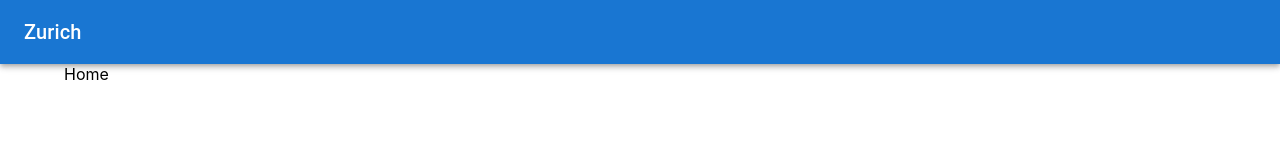
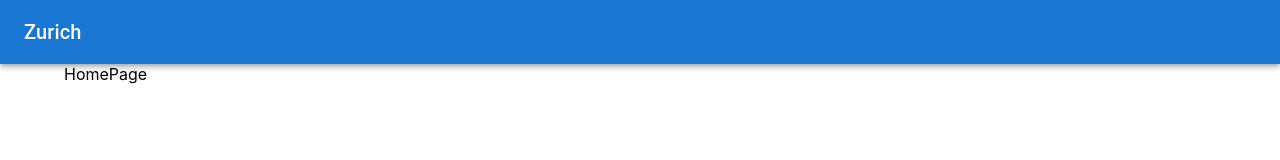
Before and after one commit to sandeepahuja-stack/demo-app, a React (Create React App) app: page / in a window 1280 px wide. Shown: the top 160 px of the page. Built offline with nearby package versions, Linux system fonts and the light colour scheme.

Commit message:
agent section started

```diff
--- /dev/null
+++ b/src/components/Homepage/HomePage.jsx
@@ -0,0 +1,7 @@
+import React from "react";
+import * as MOCK_CUSTOMER_LIST_DATA from "./__mock__/data.json";
+const HomePage = () => {
+  console.log(MOCK_CUSTOMER_LIST_DATA);
+  return <>HomePage</>;
+};
+export default HomePage;
--- /dev/null
+++ b/src/components/Homepage/__mock__/data.json
@@ -0,0 +1 @@
+{"page":1,"per_page":6,"total":12,"total_pages":2,"data":[{"id":1,"email":"george.bluth@reqres.in","first_name":"George","last_name":"Bluth","avatar":"https://reqres.in/img/faces/1-image.jpg"},{"id":2,"email":"janet.weaver@reqres.in","first_name":"Janet","last_name":"Weaver","avatar":"https://reqres.in/img/faces/2-image.jpg"},{"id":3,"email":"emma.wong@reqres.in","first_name":"Emma","last_name":"Wong","avatar":"https://reqres.in/img/faces/3-image.jpg"},{"id":4,"email":"eve.holt@reqres.in","first_name":"Eve","last_name":"Holt","avatar":"https://reqres.in/img/faces/4-image.jpg"},{"id":5,"email":"charles.morris@reqres.in","first_name":"Charles","last_name":"Morris","avatar":"https://reqres.in/img/faces/5-image.jpg"},{"id":6,"email":"tracey.ramos@reqres.in","first_name":"Tracey","last_name":"Ramos","avatar":"https://reqres.in/img/faces/6-image.jpg"}],"support":{"url":"https://reqres.in/#support-heading","text":"To keep ReqRes free, contributions towards server costs are appreciated!"}}
--- /dev/null
+++ b/src/components/Homepage/index.js
@@ -0,0 +1,2 @@
+import HomePage from "./HomePage";
+export default HomePage;
--- a/src/pages/Home/index.jsx
+++ b/src/pages/Home/index.jsx
@@ -1,5 +1,7 @@
 import React from "react";
+import HomePage from "components/Homepage";
+
 const Home = () => {
-  return <>Home</>;
+  return <HomePage />;
 };
 export default Home;
```
